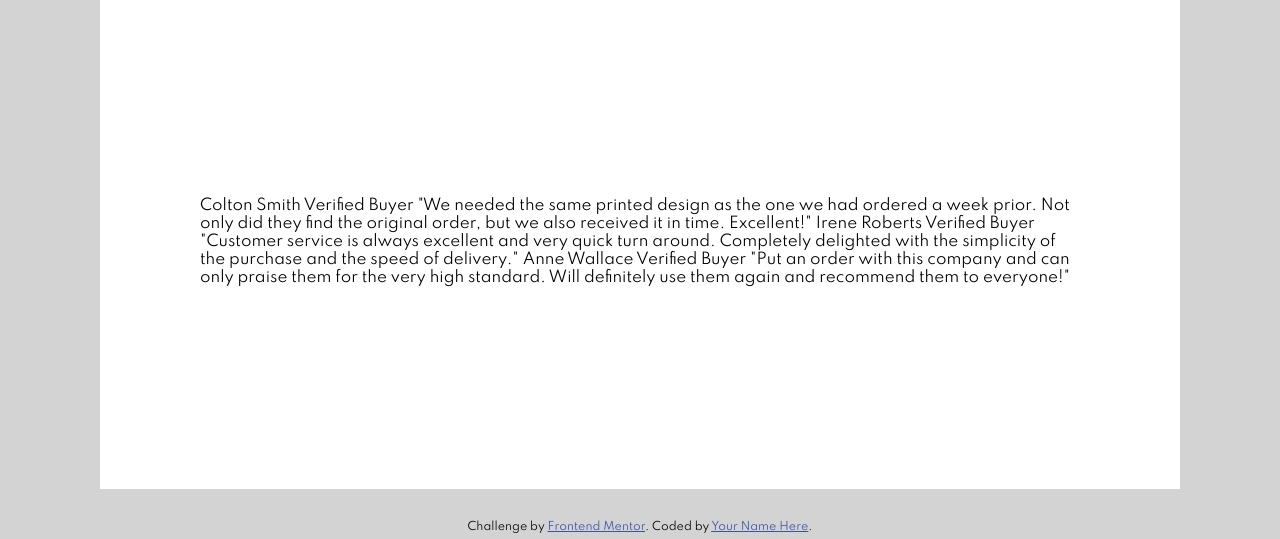
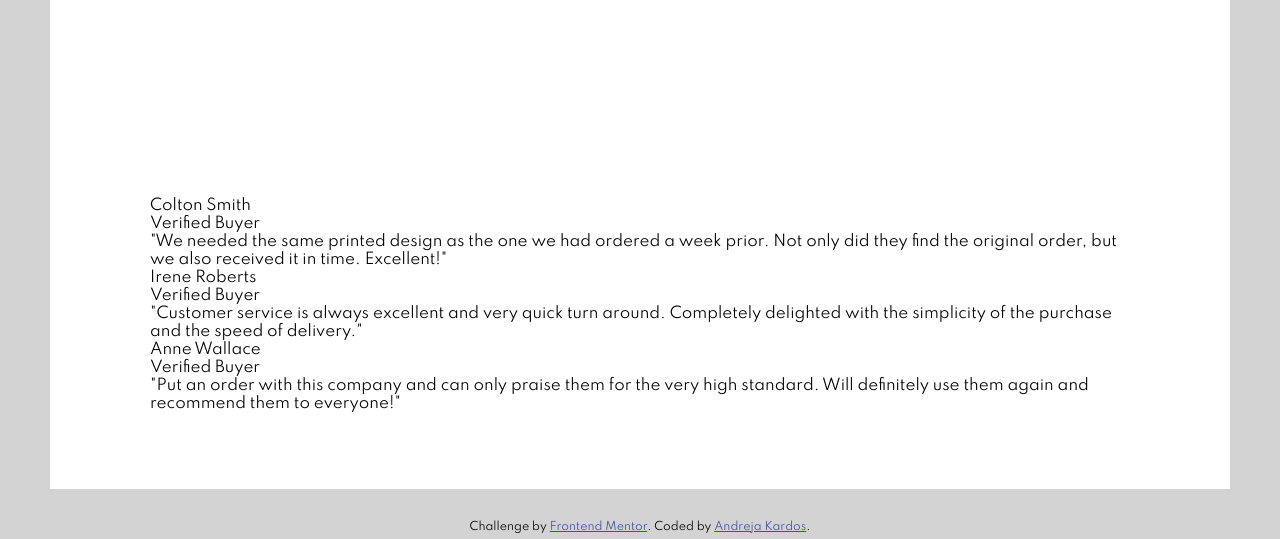
Before and after one commit to AndrejaKardos/social-proof-section, a plain HTML site: page index.html in a window 1280 px wide. Shown: the part 261-800 px from the top of the page. Drawn offline with Linux system fonts and the light colour scheme.

Commit message:
Set up divs for reviews

```diff
--- a/css/style.css
+++ b/css/style.css
@@ -16,7 +16,7 @@ body {
     flex-direction: column;
     width: 1440px;
     height: 700px;
-    margin: 100px;
+    margin: 50px;
 }
 
 .top {
--- a/index.html
+++ b/index.html
@@ -42,28 +42,50 @@
         </div>
       </div>
       <div class="reviews">
+        <div class="reviews__container reviews--left">
+          <div class="reviews__name">
             Colton Smith
+          </div>
+          <div class="reviews__buyer">
             Verified Buyer
+          </div>
+          <div class="reviews__comment">
             "We needed the same printed design as the one we had ordered a week prior.
             Not only did they find the original order, but we also received it in time.
             Excellent!"
-
+          </div>
+        </div>
+        <div class="reviews__container reviews--middle">
+          <div class="reviews__name">
             Irene Roberts
+          </div>
+          <div class="reviews__purple">
             Verified Buyer
+          </div>
+          <div class="reviews__comment">
             "Customer service is always excellent and very quick turn around. Completely
           delighted with the simplicity of the purchase and the speed of delivery."
-
+          </div>
+        </div>
+        <div class="reviews__container reviews--right">
+          <div class="reviews__name">
             Anne Wallace
+          </div>
+          <div class="reviews__purple">
             Verified Buyer
+          </div>
+          <div class="reviews__comment">
             "Put an order with this company and can only praise them for the very high
           standard. Will definitely use them again and recommend them to everyone!"
+          </div>
+        </div>
       </div>
     </div>
     <div class="attribution">
       Challenge by
       <a href="https://www.frontendmentor.io?ref=challenge" target="_blank"
         >Frontend Mentor</a
-      >. Coded by <a href="#">Your Name Here</a>.
+      >. Coded by <a href="#">Andreja Kardos</a>.
     </div>
   </body>
 </html>
```
Lines whose indentation alone changed are shown as unchanged.
